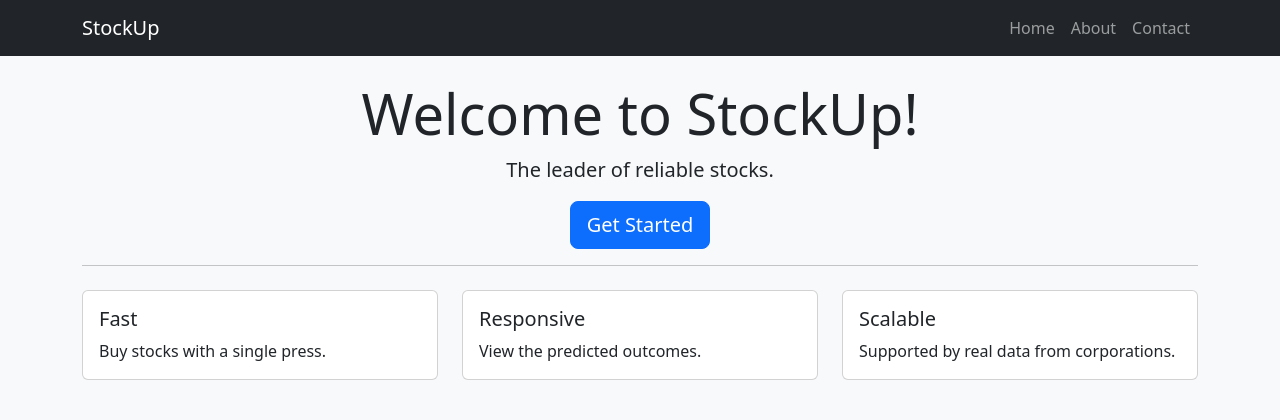
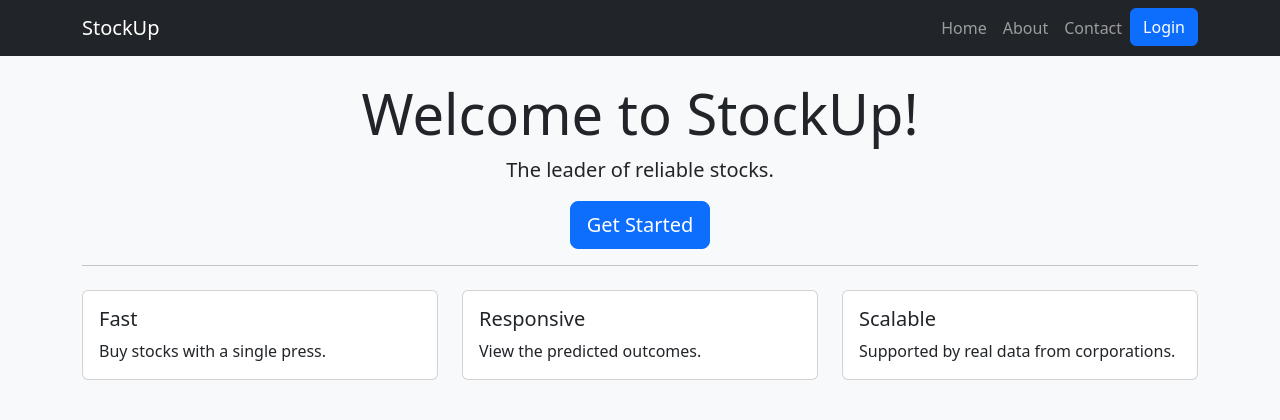
Before and after one commit to mdcrapse/stock, a Django app: page / in a window 1280 px wide. Shown: the top 420 px of the page. Run offline with Django 5.2, Linux system fonts and the light colour scheme.

Commit message:
Add login button to navbar

```diff
--- a/stocks/templates/includes/navbar.html
+++ b/stocks/templates/includes/navbar.html
@@ -1,4 +1,4 @@
-<nav class="navbar navbar-expand-lg navbar-dark bg-dark">
+<nav class="navbar navbar-expand-lg bg-dark" data-bs-theme="dark">
   <div class="container">
     <a class="navbar-brand" href="{% url 'home' %}">StockUp</a>
 
@@ -19,6 +19,10 @@
         <li class="nav-item">
           <a class="nav-link" href="#">Contact</a>
         </li>
+
+        <li class="nav-item">
+          <button class="btn btn-primary" type="button">Login</button>
+        </li>
       </ul>
     </div>
   </div>
```
